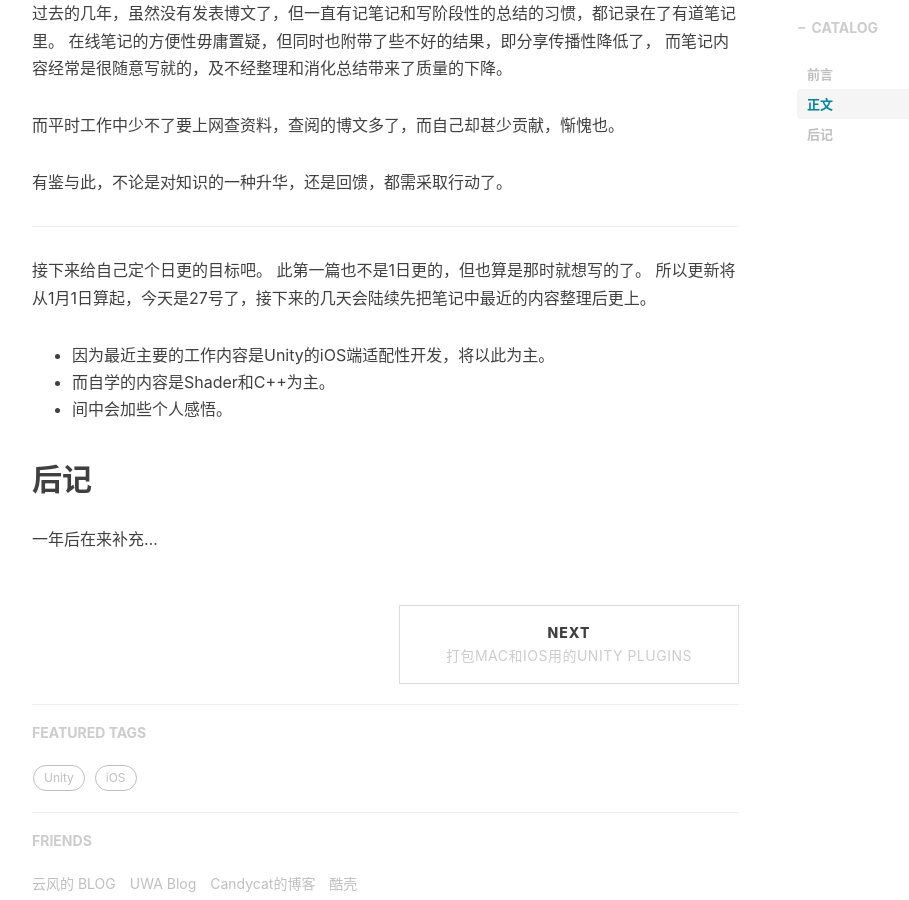
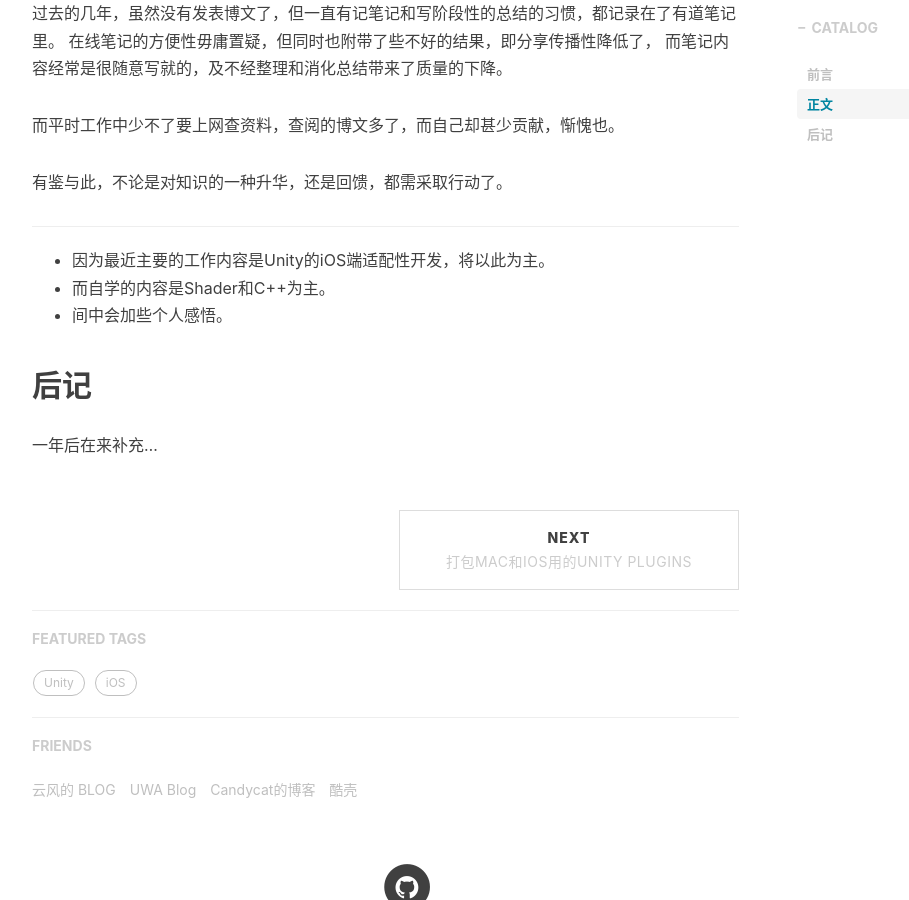
Before and after one commit to linguinan/linguinan.github.io, a Jekyll site: the page built from _posts/2018-01-01-hello.md, in a window 1280 px wide and 900 px high, scrolled down 1017 px. Shown: the whole window, without its empty margins (233-1142 px from the left). Built offline with Jekyll 4.4.1, drawn with Linux system fonts in a browser that asks for light colours; nearby versions of some CDN libraries; comment, search, counter and statistics services are not loaded.

Commit message:
change goal

```diff
--- a/_posts/2018-01-01-hello.md
+++ b/_posts/2018-01-01-hello.md
@@ -34,10 +34,6 @@ tags:
 
 ---
 
-接下来给自己定个日更的目标吧。
-此第一篇也不是1日更的，但也算是那时就想写的了。
-所以更新将从1月1日算起，今天是27号了，接下来的几天会陆续先把笔记中最近的内容整理后更上。
-
 * 因为最近主要的工作内容是Unity的iOS端适配性开发，将以此为主。
 * 而自学的内容是Shader和C++为主。
 * 间中会加些个人感悟。
```
